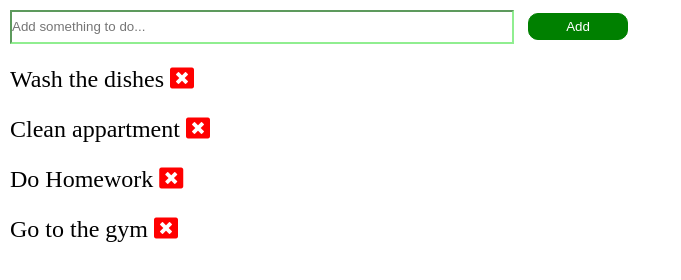
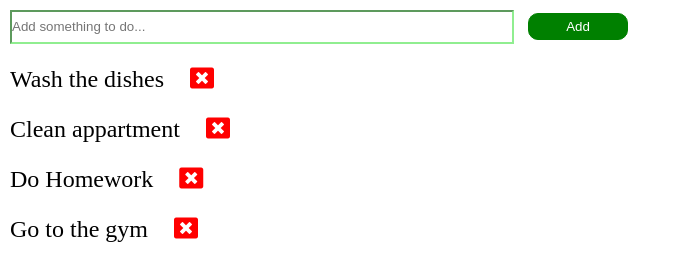
Before and after one commit to mariaDulesova/vue-todolist, a plain HTML site: page index.html in a window 1280 px wide. Shown: the whole page, without its empty margins (0-681 px from the left). Drawn offline with nearby package versions, Linux system fonts and the light colour scheme.

Commit message:
bonus completed

```diff
--- a/css/style.css
+++ b/css/style.css
@@ -17,6 +17,7 @@ li{
 .fa-window-close{
     cursor:pointer;
     color: red;
+    margin-left: 20px;
 }
 
 p{
--- a/index.html
+++ b/index.html
@@ -19,10 +19,9 @@
         @keydown.enter = "onKeyDown">
         <button @click="addToDo">Add</button>
         <ul v-if = "toDoList.length>0">
-            <li v-for = "(toDo, index) in toDoList"
-            @click = "crossToDo(index)"
-            :class="(toDoList[index].completed == true) ? 'active' : ''">
-                {{ toDo.activity }}
+            <li v-for = "(toDo, index) in toDoList">
+                <span @click = "crossToDo(index)"
+                :class="(toDoList[index].completed == true) ? 'active' : ''">{{ toDo.activity }}</span>
                 <i class="fas fa-window-close"
                 @click = "removeToDo(index)">
                 </i>
--- a/js/script.js
+++ b/js/script.js
@@ -60,7 +60,7 @@ var app = new Vue (
                 } else {
                     this.toDoList[i].completed = false;
                 }
-               ;
+
 
             }
         }
```
